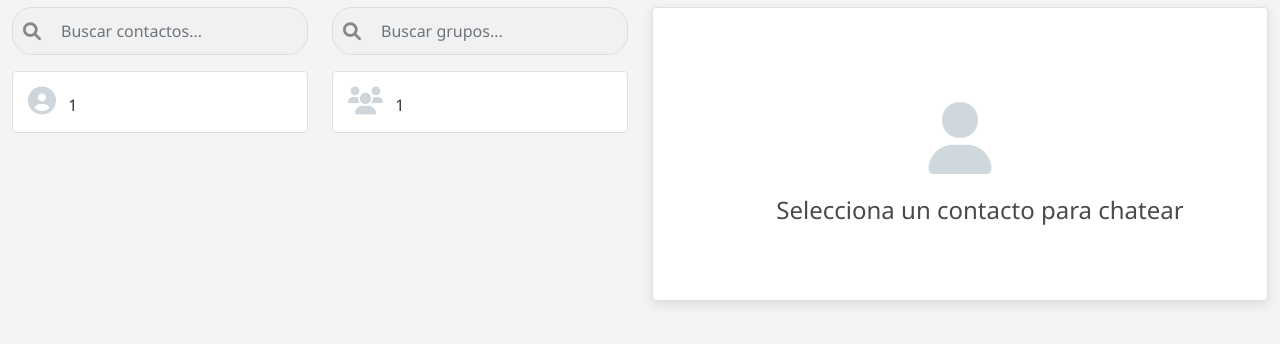
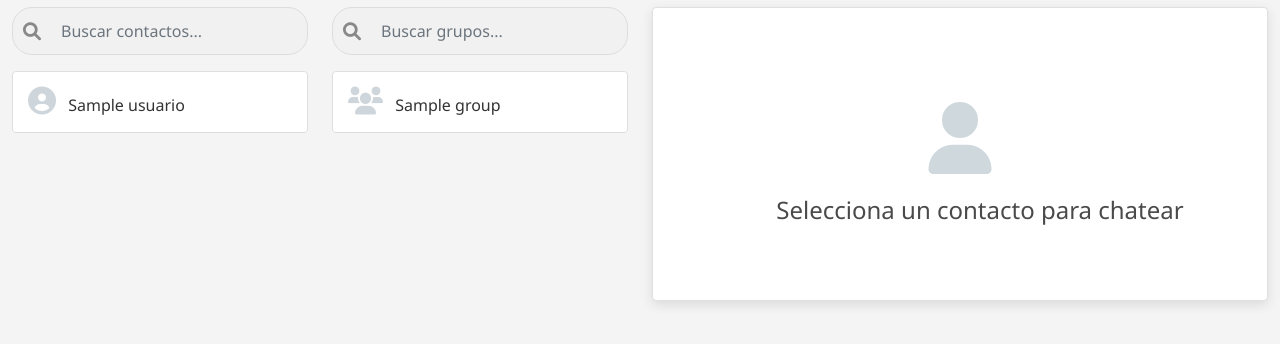
Before and after one commit to ingdago/chatestudiantilcul, a Flask app: template templates/chat.html in a window 1280 px wide. Shown: the part 57-401 px from the top of the page. Run offline with Flask 2, Linux system fonts and the light colour scheme; the template is opened without the code that fills it: most values are stand-ins (such as "Sample title", 1, 10 or a date in 2020); some libraries are stand-ins or nearby versions.

Commit message:
Update2 chat.html

```diff
--- a/templates/chat.html
+++ b/templates/chat.html
@@ -55,13 +55,13 @@
                 <!-- Lista de Contactos -->
                 <div class="list-group contact-list" id="contact-list">
                     {% for contact in contactos %}
-                    {% set room = [usuario, contacto.usuario] | sort | join('-') %}
+                    {% set room = [usuario, contact.usuario] | sort | join('-') %}
                     <button type="button" class="list-group-item list-group-item-action contact-item"
-                        id="card-{{ room }}" onclick="selectUser('{{ contact[0] }}')">
+                        id="card-{{ room }}" onclick="selectUser('{{ contact.usuario }}')">
                         <div class="d-flex w-100 justify-content-between align-items-center">
                             <div>
                                 <i class="fas fa-user-circle me-2 contact-icon"></i>
-                                <span class="contact-name">{{ contact[0] }}</span>
+                                <span class="contact-name">{{ contact.usuario }}</span>
                             </div>
                             <span class="badge bg-success notification-badge" style="display: none;">0</span>
                         </div>
@@ -82,16 +82,17 @@
                 <div class="list-group group-list" id="group-list">
                     {% for group in grupos %}
                     <button type="button" class="list-group-item list-group-item-action group-item"
-                        id="card-{{ group[0] }}" onclick="selectGroup('{{ group[0] }}')">
+                        id="card-{{ group.nombre }}" onclick="selectGroup('{{ group.nombre }}')">
                         <div class="d-flex w-100 justify-content-between align-items-center">
                             <div>
                                 <i class="fas fa-users me-2 contact-icon"></i>
-                                <span class="group-name">{{ group[0] }}</span>
+                                <span class="group-name">{{ group.nombre }}</span>
                             </div>
                             <span class="badge bg-success notification-badge" style="display: none;">0</span>
                         </div>
                     </button>
                     {% endfor %}
+
                 </div>
             </div>
 
```
